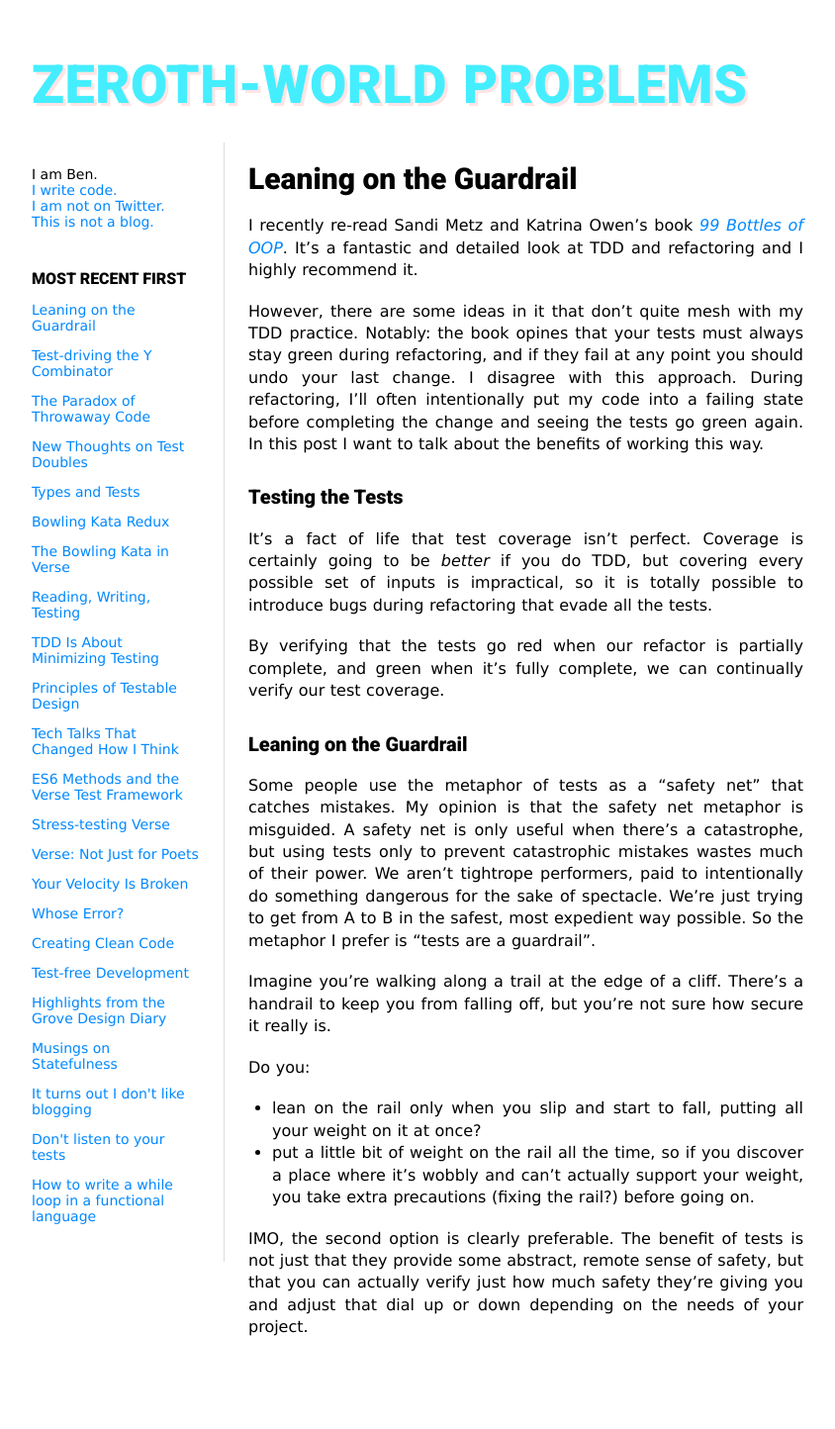
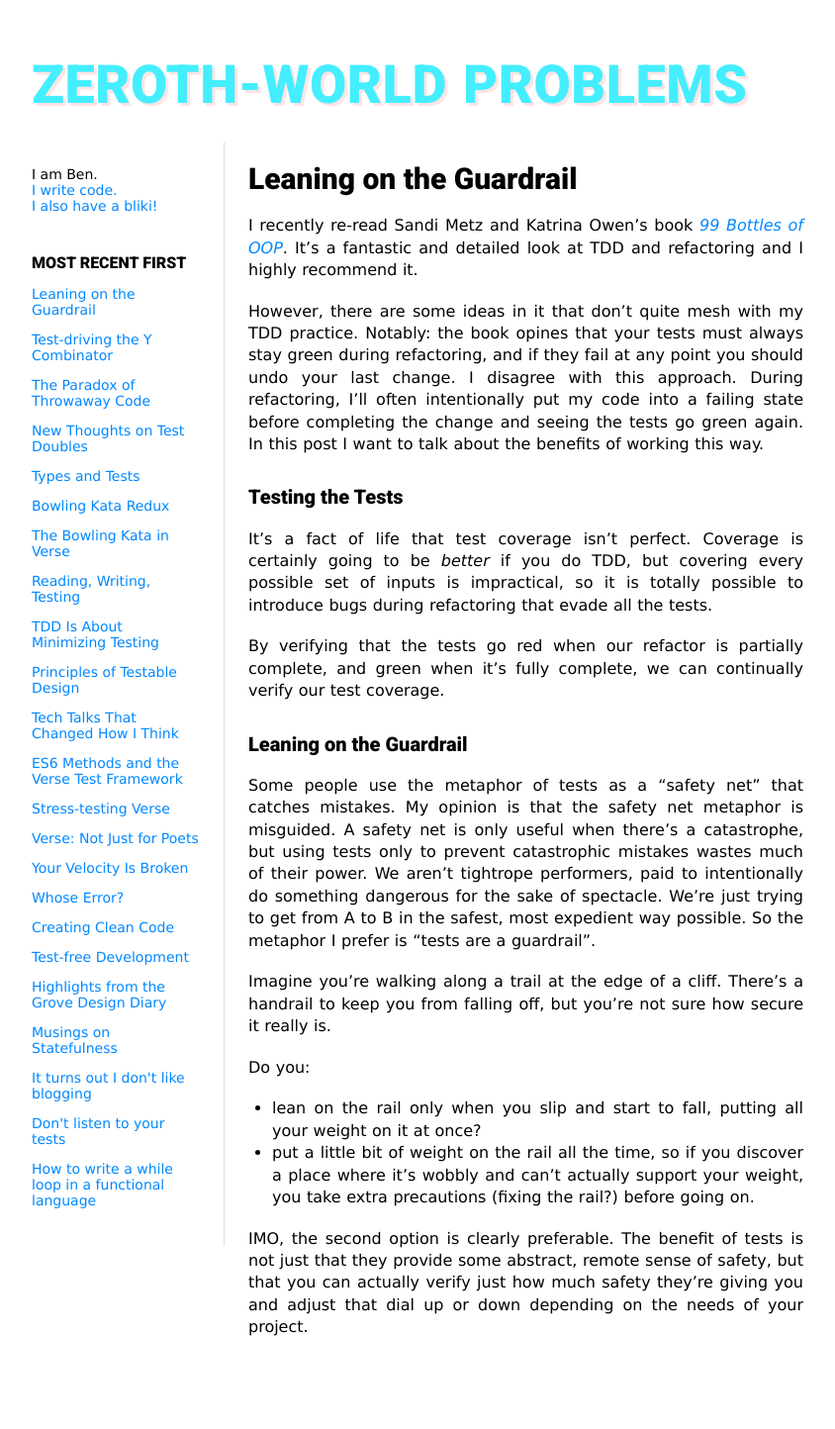
Before and after one commit to benchristel/benchristel.github.io, a Jekyll site: the page built from index.html, in a window 1280 px wide. Shown: the whole page at 99% size, without its empty margins (218-1062 px from the left). Built offline with Jekyll 4.4.1, drawn with Linux system fonts in a browser that asks for light colours.

Commit message:
Link to bliki

```diff
--- a/_layouts/default.html
+++ b/_layouts/default.html
@@ -13,8 +13,7 @@
       <ul class="nav">
         <p>I am Ben.</p>
         <p><a href="https://github.com/benchristel">I write code.</a></p>
-        <p><a href="/i-am-not-on-twitter/">I am not on Twitter.</a></p>
-        <p><a href="/blog/2017/12/09/turns-out-i-don-t-like-blogging/">This is not a blog.</a></p>
+        <p><a href="https://github.com/benchristel/benchristel.github.io/wiki">I also have a bliki!</a></p>
 
         <h1>Most Recent First</h1>
       {% for post in site.posts %}
```
